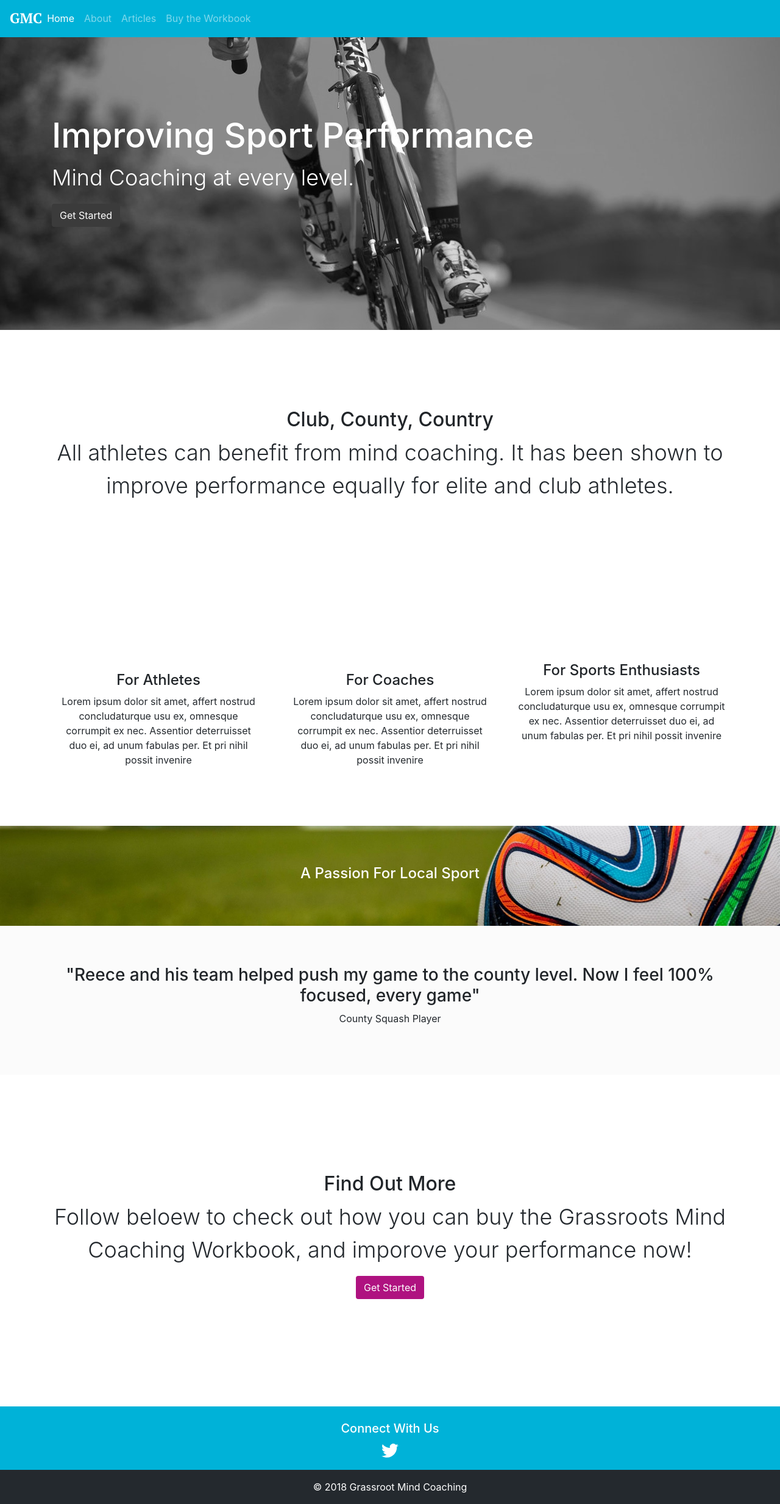
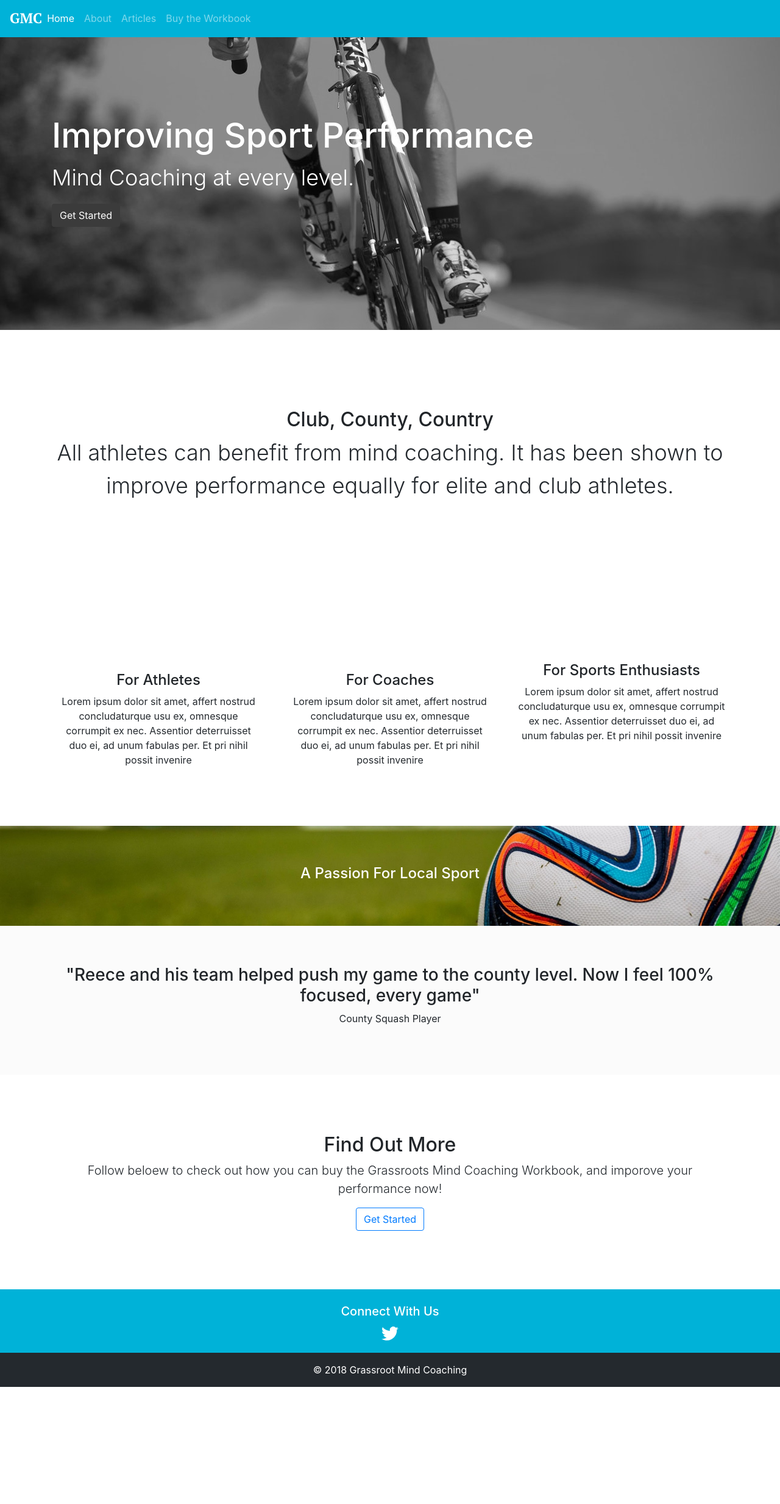
Before and after one commit to krussll/etsysimplicity, a Jekyll site: the page built from index.md, in a window 1280 px wide. Shown: the whole page at 61% size. Built offline with Jekyll 4.4.1, drawn with Linux system fonts in a browser that asks for light colours; nearby versions of some CDN libraries; after the commit the page ends 2274 px from its top, so only the background shows below that.

Commit message:
Update home.html

```diff
--- a/_layouts/home.html
+++ b/_layouts/home.html
@@ -70,7 +70,7 @@
       </div>
     </div>
 
-    <div class="jumbotron main bg-white">
+    <div class="jumbotron bg-white">
       <div class="container text-center">
         <h2>Find Out More</h2>
         <p class="lead">Follow beloew to check out how you can buy the Grassroots Mind Coaching Workbook, and imporove your performance now!</p>
```
